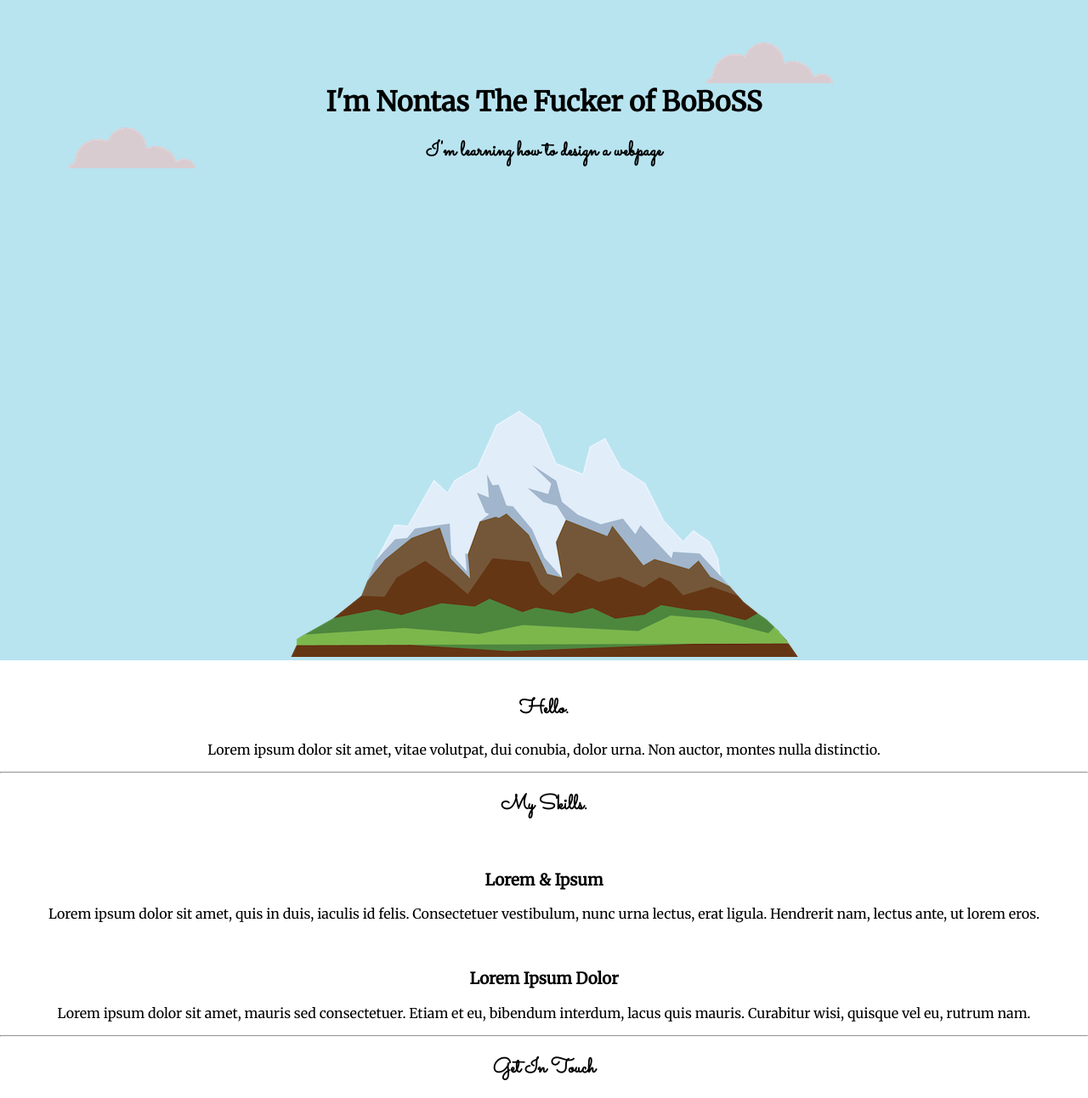
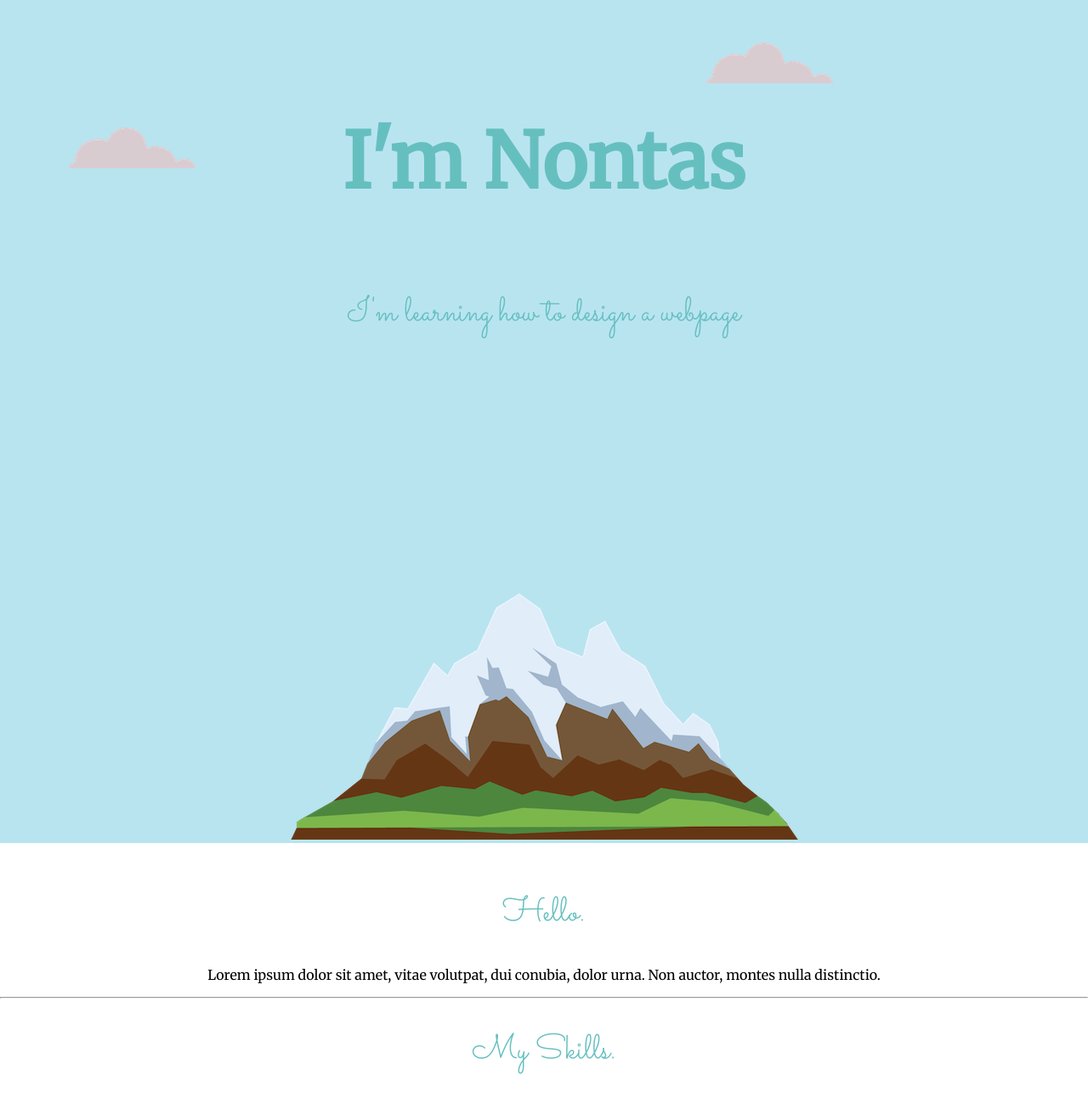
Before and after one commit to EBol95/CSS-My-Site, a plain HTML site: page index.html in a window 1280 px wide. Shown: the top 1292 px of the page at 85% size. Drawn offline with Linux system fonts and the light colour scheme.

Commit message:
font size

```diff
--- a/css/styles.css
+++ b/css/styles.css
@@ -5,9 +5,21 @@ font-family: 'Merriweather', serif;
 }
 h1{
   margin-top: 0px;
+  font-size: 5.625rem;
+  color: #66BFBF;
+  line-height: 2;
 }
 h2{
   font-family: 'Sacramento',serif;
+  font-size: 2.5rem;
+  color: #66BFBF;
+  font-weight: normal;
+}
+h3{
+  color: #11999E;
+}
+a{
+  color: #11999E;
 }
 .text-pos{
   position: relative;
--- a/index.html
+++ b/index.html
@@ -12,7 +12,7 @@
   <body>
     <div class="top-container">
       <img class="top-cloud" src="images/cloud.png" alt="cloud image">
-      <h1 class="text-pos">I'm Nontas The Fucker of BoBoSS</h1>
+      <h1 class="text-pos">I'm Nontas </h1>
       <h2 class="text-pos">I'm learning how to design a webpage</h2>
       <img class="bottom-cloud" src="images/cloud.png" alt="cloud image">
       <img class="mountain" src="images/mountain.png" alt="mountain image">
```
